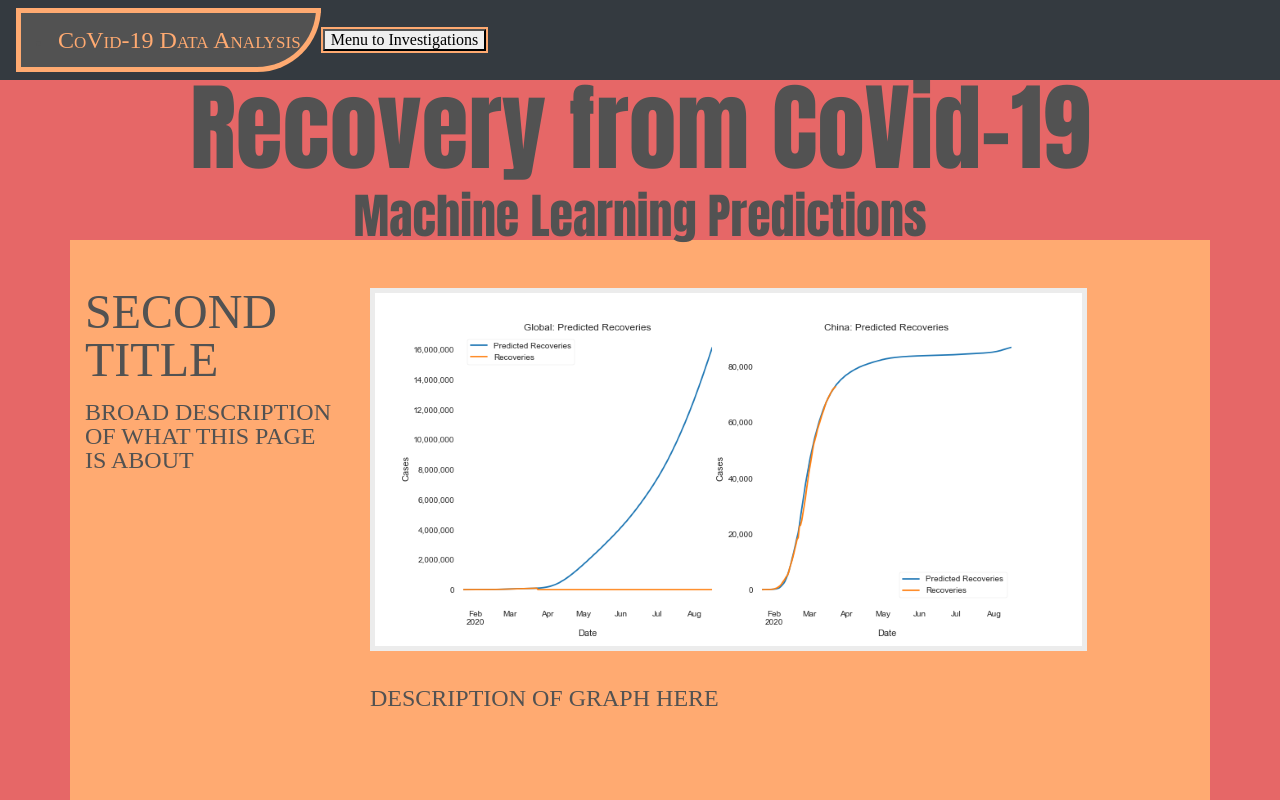
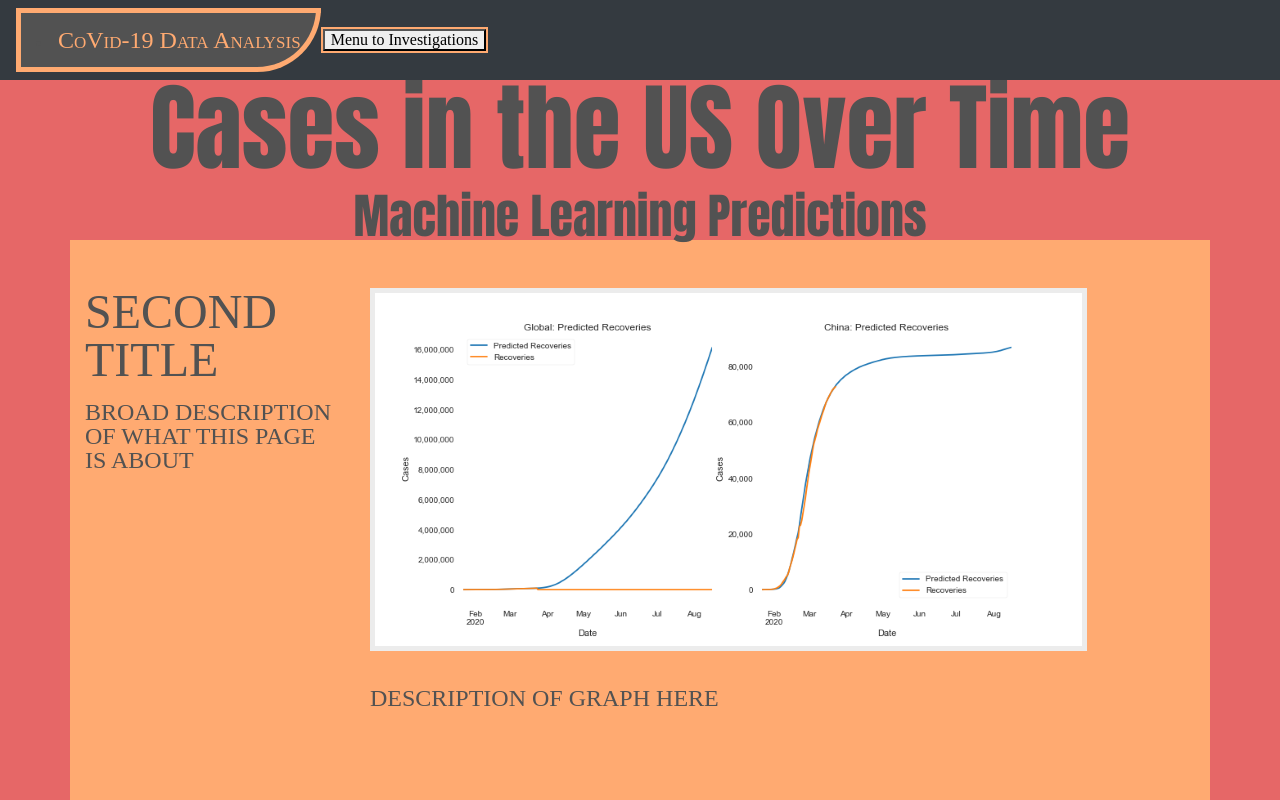
Before and after one commit to jleibfried/CoVid-19_Project-3, a plain HTML site: page casesOverTime.html in a window 1280 px wide. Shown: the top 800 px of the page. Drawn offline with nearby package versions, Linux system fonts and the light colour scheme.

Commit message:
casesOverTime update

```diff
--- a/casesOverTime.html
+++ b/casesOverTime.html
@@ -42,7 +42,7 @@
 
 
 
-  <h5>Recovery from CoVid-19</h5>
+  <h5>Cases in the US Over Time</h5>
   <br>
   <h6>Machine Learning Predictions</h6>
 
```
